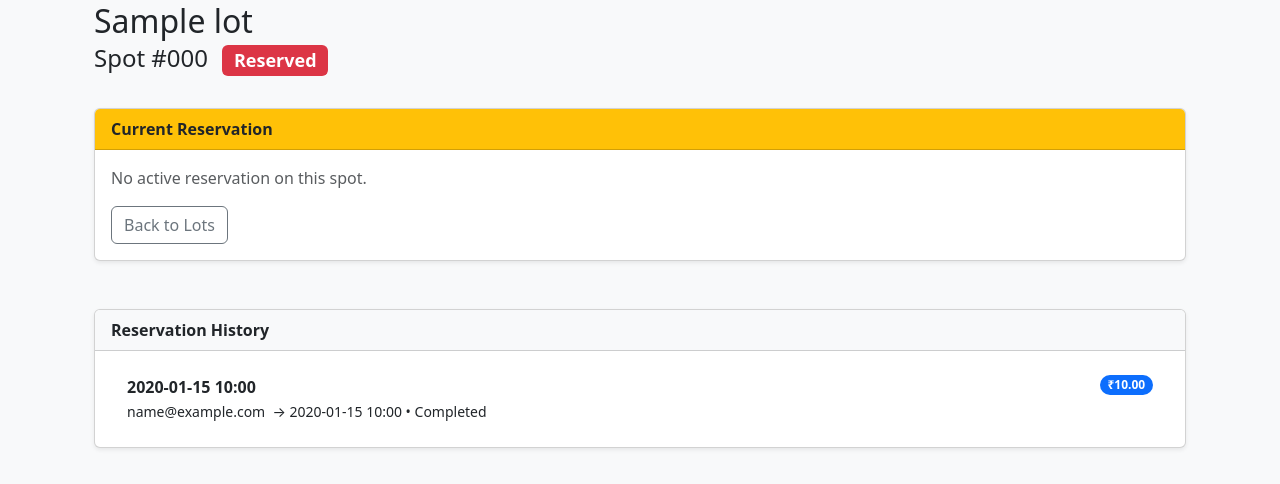
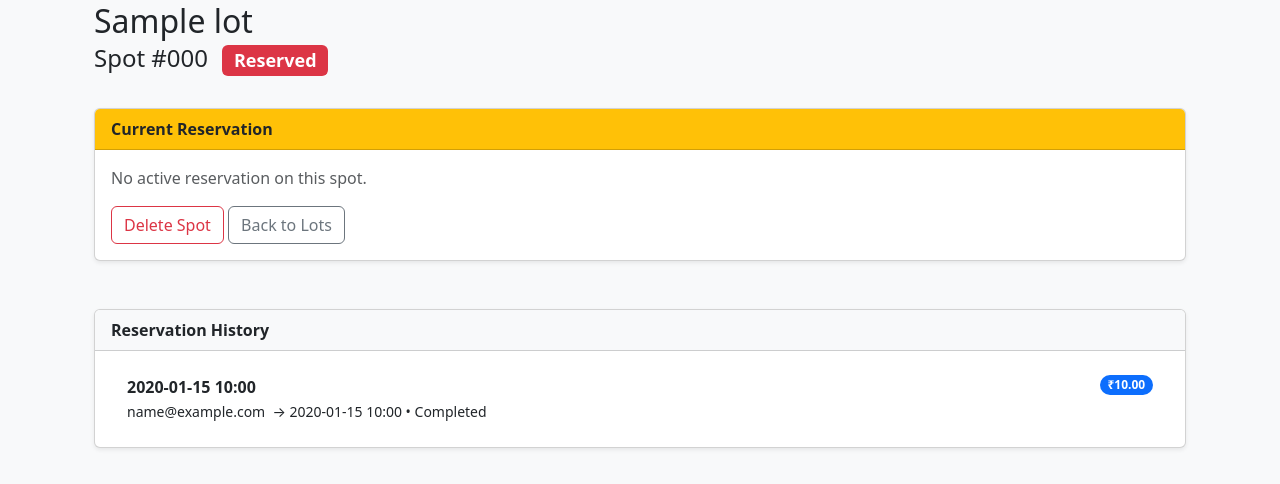
Before and after one commit to NemesisVader/Smart-parking-app, a Flask app: page /admin/lots/1/spots/1 in a window 1280 px wide. Shown: the part 182-666 px from the top of the page. Run offline with Flask 3, Linux system fonts and the light colour scheme; a user stored in the database is signed in; tables that the repository leaves empty hold one stand-in row (values such as "Sample post"); parts of the project's set-up code (start-up, migrations or seed data) failed here and were passed over.

Commit message:
Finishing Touches

```diff
--- a/app/routes/admin.py
+++ b/app/routes/admin.py
@@ -100,15 +100,52 @@ def edit_lot(lot_id):
 @login_required
 def delete_lot(lot_id):
     if not current_user.is_admin:
-        flash("Unauthorized Entry", "danger")
+        flash("Unauthorized entry", "danger")
         return redirect(url_for('auth.login'))
 
     lot = ParkingLot.query.get_or_404(lot_id)
 
+    # Count active reservations on *any* spot in this lot:
+    active_count = (
+        Reservation.query
+        .join(ParkingSpot, Reservation.spot_id == ParkingSpot.id)
+        .filter(ParkingSpot.lot_id == lot.id,
+                Reservation.status == 'active')
+        .count()
+    )
+    if active_count:
+        flash("Cannot delete this lot—there are active reservations.", "danger")
+        return redirect(url_for('admin.dashboard'))
+
+    # Safe: delete spots then lot
+    for spot in lot.spots:
+        db.session.delete(spot)
     db.session.delete(lot)
     db.session.commit()
 
-    flash(f"Lot '{lot.prime_location_name}' has been deleted.", "success")
+    flash(f"Lot '{lot.prime_location_name}' deleted.", "success")
+    return redirect(url_for('admin.dashboard'))
+
+@admin_bp.route('/admin/lots/<int:lot_id>/spots/<int:spot_id>/delete', methods=['POST'])
+@login_required
+def delete_spot(lot_id, spot_id):
+    if not current_user.is_admin:
+        flash("Unauthorized entry", "danger")
+        return redirect(url_for('auth.login'))
+
+    spot = ParkingSpot.query.get_or_404(spot_id)
+    lot = ParkingLot.query.get(lot_id)
+
+    # Is there an active reservation for this spot?
+    active = Reservation.query.filter_by(spot_id=spot.id, status='active').first()
+    if active:
+        flash("Cannot delete this spot—it has an active reservation.", "danger")
+        return redirect(url_for('admin.spot_detail', lot_id=lot_id, spot_id=spot_id))
+
+    db.session.delete(spot)
+    lot.num_spots = ParkingSpot.query.filter_by(lot_id=lot.id).count()
+    db.session.commit()
+    flash(f"Spot #{spot.spot_number} deleted.", "success")
     return redirect(url_for('admin.dashboard'))
 
 @admin_bp.route(
--- a/app/templates/admin/spot_detail.html
+++ b/app/templates/admin/spot_detail.html
@@ -46,9 +46,20 @@
         <form method="POST" class="d-flex gap-2">
           <button type="submit" class="btn btn-outline-danger">Release Spot</button>
           <a href="{{ url_for('admin.dashboard') }}#spotsModal-{{ lot.id }}" class="btn btn-outline-secondary">Back to Lots</a>
+          <input type="hidden" name="csrf_token" value="{{ csrf_token() }}">
         </form>
       {% else %}
-        <p class="text-muted">No active reservation on this spot.</p>
+      <p class="text-muted">No active reservation on this spot.</p>
+      <form method="POST"
+            action="{{ url_for('admin.delete_spot', lot_id=lot.id, spot_id=spot.id) }}"
+            class="d-inline">
+        <input type="hidden" name="csrf_token" value="{{ csrf_token() }}">
+        <button type="submit"
+                class="btn btn-outline-danger"
+                {% if spot.status == 'R' %}disabled{% endif %}>
+          Delete Spot
+        </button>
+      </form>
         <a href="{{ url_for('admin.dashboard') }}#spotsModal-{{ lot.id }}" class="btn btn-outline-secondary">Back to Lots</a>
       {% endif %}
     </div>
```
Also changed, not shown: app/models/lot.py (+10 -0 lines), app/templates/admin/dashboard.html (+9 -2 lines), instance/parking_slot.db.
